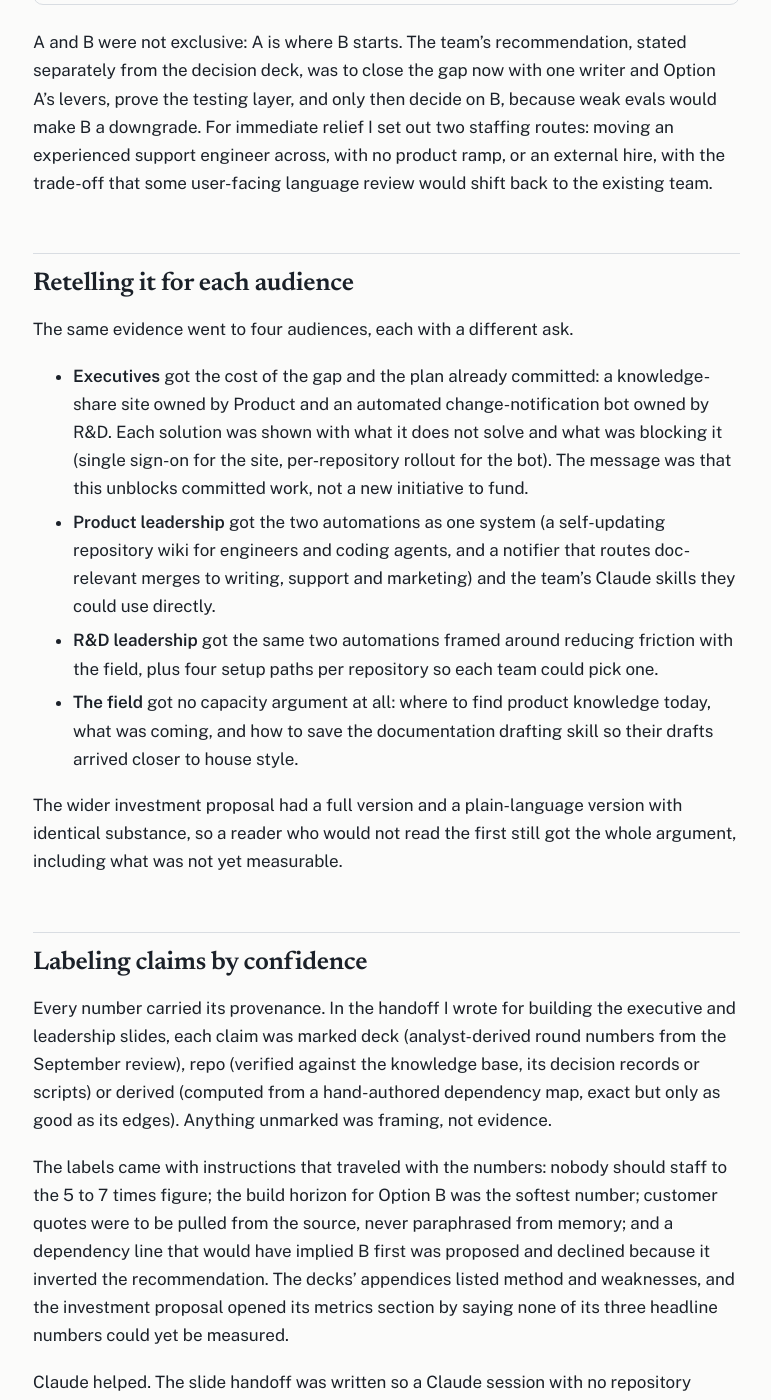
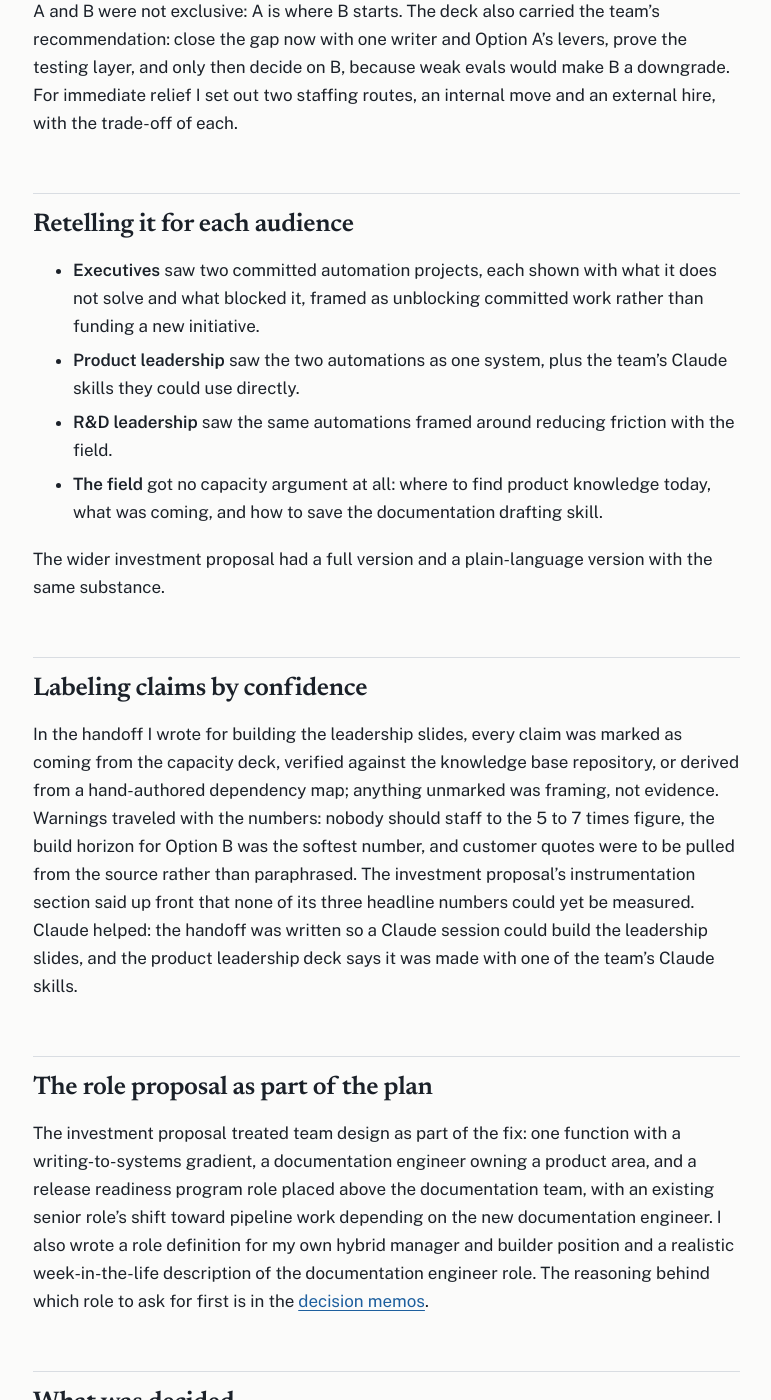
Before and after one commit to KathrynMCollins/portfolio-projects, a Jekyll site: the page built from case-studies/docs-capacity-and-investment-case.md, in a window 1280 px wide and 1400 px high, scrolled down 3030 px. Shown: the whole window, without its empty margins (33-804 px from the left). Built offline with Jekyll 4.4.1, drawn with Linux system fonts in a browser that asks for light colours; our own code applies the rules of GitHub Pages for plain Markdown files; some of the changed text lies outside the part shown.

Commit message:
Apply review fixes to capacity case study and memos

```diff
--- a/case-studies/docs-capacity-and-investment-case.md
+++ b/case-studies/docs-capacity-and-investment-case.md
@@ -6,85 +6,77 @@
 
 ## What this shows
 
-Planning and team leadership for a documentation function that fell behind its product. I measured the gap instead of asserting it, split one complaint into three problems with different fixes, put the options to the decision-maker with their risks attached, and told the same argument differently to executives, product leaders, engineering leaders and the field. Every figure carried a label saying how much weight it could bear.
+Planning and team leadership for a documentation function that fell behind its product. I measured the gap instead of asserting it, split one complaint into three problems with different fixes, put the options to the decision-maker with their risks attached, and told the same argument differently to executives, product leaders, engineering leaders and the field. Every figure in the handoff behind the leadership slides carried a label saying how much weight it could bear.
 
-Portfolio note: customer names, people, internal product and team names, tools and dollar figures are removed or generalized. Hours, ratios and counts are as they appear in the source decks.
+Portfolio note: customer names, people, internal product and team names, tools and dollar figures are removed or generalized. Figures are rounded or expressed as ratios.
 
 ## The problem
 
-Engineering at BigPanda was shipping faster than the documentation team could follow. The symptoms reached me from every direction: features that went live before their docs, field engineers learning about changes from customers, and finished docs waiting weeks for someone in engineering to confirm them. Feedback I collected from three accounts named the cost as lost trust, unannounced behavior changes and content that existed but could not be found. Two of the three were not asking for more documentation. They wanted notice, and they wanted what existed to be findable.
+Engineering at BigPanda was shipping faster than the documentation team could follow. The symptoms reached the team from every direction: features that went live before their docs, field engineers learning about changes from customers, and finished docs waiting weeks for someone in engineering to confirm them. Feedback gathered for the review asked less for more documentation than for advance notice of changes and for existing content to be easier to find.
 
 The team was small, and release coordination had no owner, so it was being absorbed by me alongside the team's tooling work.
 
 ## How I sized it
 
-**First pass: planned work against capacity.** The September capacity review put planned feature documentation at about 540 hours a month against about 234 hours of writing capacity: 2.3 times oversubscribed. An earlier quarter view showed the same shape: process fixes could recover about 22% of the quarter's shortfall at no added headcount, and whatever was left would slip into a following quarter that already carried its own load.
+**First pass: planned work against capacity.** The September capacity review found that planned feature documentation ran at roughly twice the team's writing capacity. A separate quarter view showed the same shape: process fixes could recover only about a fifth of the quarter's shortfall at no added headcount, and the rest would slip into a following quarter that already carried its own load.
 
-**Second pass: what actually ships.** Planned work only counts what reaches a doc plan, so I went to the issue tracker. I harvested every issue across the product teams, kept 12 teams and about 3,900 completed issues since the tracker migration in May, and removed scripted bulk closures (runs of five or more completions within 90 seconds). I hand-labeled a stratified sample of 291 issues, 25 per team, as customer-doc, field-enablement or none, with a complexity tier, then scaled team rates by completions with 95% intervals. Hours used the team's existing forecast constants and validation multipliers by tier. A keyword classifier tried first reached 92% recall but 34% precision, so I discarded it.
+**Second pass: what actually ships.** Planned work only counts what reaches a doc plan, so the analysis went to engineering's issue tracker: thousands of completed issues across the product teams, with scripted bulk closures removed. A stratified sample of a few hundred issues was hand-labeled by documentation need and scaled up by team, with the uncertainty shown as ranges.
 
 That produced three workloads, not one:
 
 | Workload | Size | What kind of problem |
 | --- | --- | --- |
-| Planned feature docs | about 540 hours a month, 2.3 times capacity | A real headcount problem |
-| Generated change | about 300 customer-facing items a month, about 70% with no project; implied load 5 to 7 times the planned figure | Not solvable by headcount: process, ownership and product |
-| Internal enablement | about 50 items a month | Docs-owned, mostly two teams |
+| Planned feature docs | roughly twice writing capacity | A real headcount problem |
+| Generated change | most customer-facing change had no project attached; implied load 5 to 7 times the planned figure | Not solvable by headcount: process, ownership and product |
+| Internal enablement | a smaller, steady stream | Docs-owned, mostly two teams |
 
-About 85 items a month of per-customer implementation configuration sat on engineering boards but belonged to the services team by charter, so I showed it only to say where it was filed and excluded it from documentation demand.
+Per-customer implementation configuration sat on engineering boards but belonged to the services team by charter, so it was shown only to say where it was filed and excluded from documentation demand.
 
-The harvest also showed why the team's own tooling could not fix lead time. Our daily digest flagged work when it entered "started", but on the largest team half of issues finished within a day of starting, and on some teams a third to half never passed through "started" at all. Estimates were unused on 80 to 100% of issues. Lead time had to come from projects and releases instead.
+The analysis also showed why the team's own tooling could not fix lead time. Our daily digest (an automated report of tracker work that might need docs) flagged issues when they moved to "started", meaning work had begun. On the largest team about 60 percent of issues finished within a day of starting, about half across the whole stream, and on some teams a third to half never passed through "started" at all. Lead time had to come from projects and releases instead.
 
-**The trust number.** Docs that reached the ready-for-validation gate waited a median of about 35 days (range 5 to 91), and half were still there. Separately, under a "better some than none" policy, about 1 in 3 documents published with no developer or product review. I framed that as the bar any automation had to beat: the status quo was not "reviewed by humans."
+**The trust problem.** Docs that reached the ready-for-validation gate, the step where engineering confirms a draft before it publishes, waited a median of several weeks, and half were still waiting. Separately, the team's own estimate was that about 1 in 3 documents published with no developer or product review, under a "better some than none" policy; that share reflects the policy rather than a measurement. I framed it as the bar any automation had to beat: the status quo was not "reviewed by humans."
 
 ## The options
 
-The decision deck went to the R&D leader with a shared foundation and two options, and left the choice to that leader.
+The decision deck went to the R&D leader with a shared foundation and two options.
 
-**Foundation, either way:** documentation in the definition of done, doc requirements as a project field, customer-facing issues required to have a project, release-level bundling, validation evidence attached by engineering at source, reference generated from schemas, and implementation configuration moved to the team that owns it. Cost: process change and about three to four weeks of docs-team build time.
+**Foundation, either way:** documentation in the definition of done (a change does not count as finished until its docs are), doc requirements as a project field (product managers state what a project needs documented when it is planned), customer-facing issues required to have a project, release-level bundling, validation evidence attached by engineering at source, and reference generated from schemas. Cost: process change and a few weeks of docs-team build time.
 
 | | Option A: redistribute authoring | Option B: content engineering pipeline |
 | --- | --- | --- |
-| What changes | Engineering and product write first drafts; writers review, validate and author narrative, procedures and overhauls | Content compiled from code and schemas; evals and procedure tests run in CI replace editorial review |
-| Load | Planned load falls to about 350 to 400 hours a month; the remaining gap is about one writer | About 85% of item volume becomes review or automation |
-| Staffing shape | The current team plus one | Two to three content engineers, after a two to three quarter build |
+| What changes | Engineering and product write first drafts; writers review, validate and author narrative, procedures and overhauls | Content compiled from code and schemas; evals (automated checks that score generated content) and procedure tests run in CI replace editorial review |
+| Load | The remaining gap was about one writer | Most item volume becomes review or automation |
+| Staffing shape | The current team plus one | A small group of content engineers (people who build and run the pipeline rather than write pages), after a multi-quarter build |
 | Risk | Lower; the long tail is only partly covered | Higher; narrative, overhauls and trust depend on eval quality |
 
-A and B were not exclusive: A is where B starts. The team's recommendation, stated separately from the decision deck, was to close the gap now with one writer and Option A's levers, prove the testing layer, and only then decide on B, because weak evals would make B a downgrade. For immediate relief I set out two staffing routes: moving an experienced support engineer across, with no product ramp, or an external hire, with the trade-off that some user-facing language review would shift back to the existing team.
+A and B were not exclusive: A is where B starts. The deck also carried the team's recommendation: close the gap now with one writer and Option A's levers, prove the testing layer, and only then decide on B, because weak evals would make B a downgrade. For immediate relief I set out two staffing routes, an internal move and an external hire, with the trade-off of each.
 
 ## Retelling it for each audience
 
-The same evidence went to four audiences, each with a different ask.
+- **Executives** saw two committed automation projects, each shown with what it does not solve and what blocked it, framed as unblocking committed work rather than funding a new initiative.
+- **Product leadership** saw the two automations as one system, plus the team's Claude skills they could use directly.
+- **R&D leadership** saw the same automations framed around reducing friction with the field.
+- **The field** got no capacity argument at all: where to find product knowledge today, what was coming, and how to save the documentation drafting skill.
 
-- **Executives** got the cost of the gap and the plan already committed: a knowledge-share site owned by Product and an automated change-notification bot owned by R&D. Each solution was shown with what it does not solve and what was blocking it (single sign-on for the site, per-repository rollout for the bot). The message was that this unblocks committed work, not a new initiative to fund.
-- **Product leadership** got the two automations as one system (a self-updating repository wiki for engineers and coding agents, and a notifier that routes doc-relevant merges to writing, support and marketing) and the team's Claude skills they could use directly.
-- **R&D leadership** got the same two automations framed around reducing friction with the field, plus four setup paths per repository so each team could pick one.
-- **The field** got no capacity argument at all: where to find product knowledge today, what was coming, and how to save the documentation drafting skill so their drafts arrived closer to house style.
-
-The wider investment proposal had a full version and a plain-language version with identical substance, so a reader who would not read the first still got the whole argument, including what was not yet measurable.
+The wider investment proposal had a full version and a plain-language version with the same substance.
 
 ## Labeling claims by confidence
 
-Every number carried its provenance. In the handoff I wrote for building the executive and leadership slides, each claim was marked deck (analyst-derived round numbers from the September review), repo (verified against the knowledge base, its decision records or scripts) or derived (computed from a hand-authored dependency map, exact but only as good as its edges). Anything unmarked was framing, not evidence.
-
-The labels came with instructions that traveled with the numbers: nobody should staff to the 5 to 7 times figure; the build horizon for Option B was the softest number; customer quotes were to be pulled from the source, never paraphrased from memory; and a dependency line that would have implied B first was proposed and declined because it inverted the recommendation. The decks' appendices listed method and weaknesses, and the investment proposal opened its metrics section by saying none of its three headline numbers could yet be measured.
-
-Claude helped. The slide handoff was written so a Claude session with no repository access could build the leadership slides, and the product leadership deck was produced with the team's brand deck skill. The analysis, the labels and the decisions about what to claim were mine.
+In the handoff I wrote for building the leadership slides, every claim was marked as coming from the capacity deck, verified against the knowledge base repository, or derived from a hand-authored dependency map; anything unmarked was framing, not evidence. Warnings traveled with the numbers: nobody should staff to the 5 to 7 times figure, the build horizon for Option B was the softest number, and customer quotes were to be pulled from the source rather than paraphrased. The investment proposal's instrumentation section said up front that none of its three headline numbers could yet be measured. Claude helped: the handoff was written so a Claude session could build the leadership slides, and the product leadership deck says it was made with one of the team's Claude skills.
 
 ## The role proposal as part of the plan
 
-The investment proposal treated team design as part of the fix. It described one function with a writing-to-systems gradient rather than writers plus a separate tooling team, and named two new roles: a documentation engineer owning a product area, and a release readiness program role, reporting above the documentation team so its requests would not read as one team's requests. It stated that the senior documentation engineer's shift toward pipeline work and the new documentation engineer were a package: approve one without the other and the shift does not happen. It also said which to take if only one were approved (the readiness role, because it changes the process).
-
-Alongside it I wrote a role definition for my own position as a hybrid manager and builder, with markers of success and concern and the staffing risks to decide explicitly rather than discover later, and a realistic week-in-the-life description of the documentation engineer role: review model, meeting load and how work is split across product areas.
+The investment proposal treated team design as part of the fix: one function with a writing-to-systems gradient, a documentation engineer owning a product area, and a release readiness program role placed above the documentation team, with an existing senior role's shift toward pipeline work depending on the new documentation engineer. I also wrote a role definition for my own hybrid manager and builder position and a realistic week-in-the-life description of the documentation engineer role. The reasoning behind which role to ask for first is in the [decision memos](../samples/decision-memos.md).
 
 ## What was decided
 
-The executive deck records the knowledge-share site and change-notification bot as committed and blocked on dependencies outside the team. The records I drew on do not show a decision on Option A or B, on the additional writer, or on the two proposed roles. That outcome is not known here.
+The executive deck records the two automation projects as committed and blocked on dependencies outside the team. The records I drew on do not show a decision on Option A or B, on the additional writer, or on the proposed roles. That outcome is not known here.
 
 ## Limitations
 
-- The tracker's history started at the May migration, so there is no year-over-year view.
-- With 25 samples per team, the largest team's estimate is a wide range (580 to 1,100 items) because its volume multiplies sampling error.
-- Issue-level hours vary about two times with per-item assumptions, so they are shown as ranges and ratios.
+- The tracker's history was short, so there is no year-over-year view.
+- The per-team sample was small, so the largest team's estimate had a wide interval.
+- Issue-level hours depend heavily on per-item assumptions, so they are shown as ranges and ratios.
 - Large overhauls are invisible at issue level and were counted from projects instead.
 - Industry comparisons in the decks were vendor-reported.
 - The case sizes the problem and frames the choice. It does not show that either option worked.
```
Also changed, not shown: README.md (+2 -2 lines), samples/decision-memos.md (+14 -9 lines).
